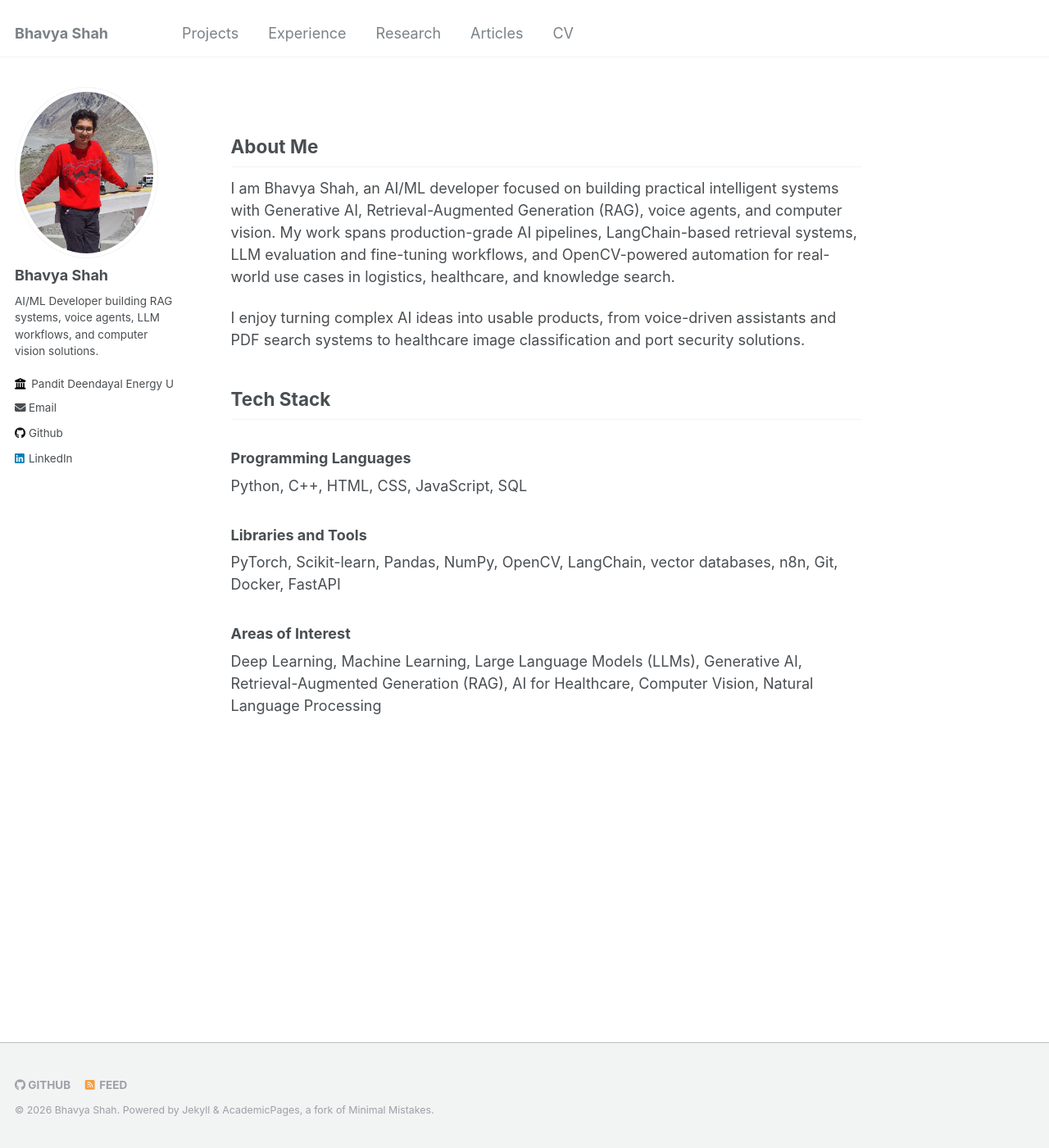
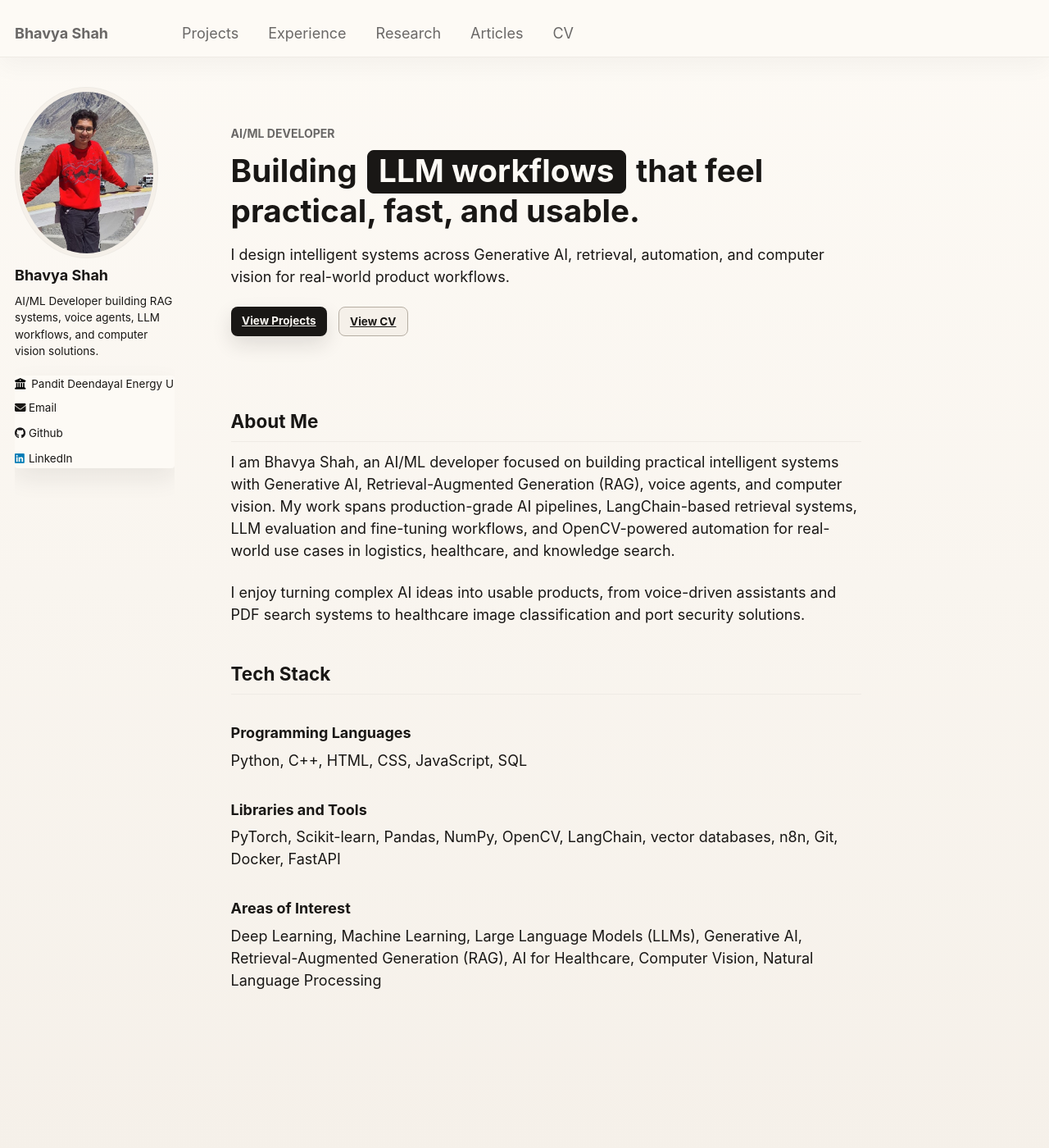
Before and after one commit to B3CODER/B3CODER.github.io, a Jekyll site: the page built from _pages/about.md, in a window 1280 px wide and 1400 px high. Shown: the whole window at 82% size. Built offline with Jekyll 4.4.1, drawn with Linux system fonts in a browser that asks for light colours.

Commit message:
Update portfolio UI palette and rotating hero text

```diff
--- a/_includes/scripts.html
+++ b/_includes/scripts.html
@@ -1,4 +1,5 @@
 <script src="{{ base_path }}/assets/js/main.min.js"></script>
+<script src="{{ base_path }}/assets/js/custom-ui.js"></script>
 
 {% include analytics.html %}
 {% include /comments-providers/scripts.html %}
--- a/_pages/about.md
+++ b/_pages/about.md
@@ -7,6 +7,16 @@ redirect_from:
   - /about/
   - /about.html
 ---
+
+<section class="home-hero">
+  <p class="home-hero__eyebrow">AI/ML Developer</p>
+  <h1>Building <span class="rotating-text" data-rotating-text="RAG systems|voice agents|LLM workflows|computer vision"><span class="rotating-text__value">RAG systems</span></span> that feel practical, fast, and usable.</h1>
+  <p>I design intelligent systems across Generative AI, retrieval, automation, and computer vision for real-world product workflows.</p>
+  <p class="home-hero__actions">
+    <a class="btn" href="/projects/">View Projects</a>
+    <a class="btn btn--soft" href="/cv/">View CV</a>
+  </p>
+</section>
 
 ## About Me
 
--- /dev/null
+++ b/_sass/_custom-ui.scss
@@ -0,0 +1,170 @@
+/* ==========================================================================
+   Custom portfolio UI
+   ========================================================================== */
+
+body {
+  background:
+    linear-gradient(180deg, #FDFAF5 0%, #F5F0E9 100%);
+}
+
+.masthead {
+  background: rgba(253, 250, 245, 0.94);
+  border-bottom-color: #EFEBE5;
+  box-shadow: 0 10px 30px rgba(25, 23, 21, 0.04);
+}
+
+.greedy-nav {
+  background: transparent;
+
+  a {
+    letter-spacing: 0;
+  }
+
+  .visible-links a:before {
+    height: 2px;
+    background: #191715;
+  }
+
+  button {
+    border-radius: 8px;
+  }
+
+  .hidden-links {
+    background: #FDFAF5;
+    border-color: #EFEBE5;
+  }
+}
+
+.page__content h2 {
+  border-bottom-color: #EFEBE5;
+}
+
+.author__avatar img {
+  background: #F5F0E9;
+  border-color: #EFEBE5;
+}
+
+.author__urls {
+  background: #FDFAF5;
+  border-color: #EFEBE5;
+  box-shadow: 0 12px 30px rgba(25, 23, 21, 0.08);
+}
+
+.btn {
+  border-radius: 8px;
+  background-color: #191715;
+  color: #FDFAF5 !important;
+  box-shadow: 0 10px 24px rgba(25, 23, 21, 0.12);
+  transition: transform 0.2s ease, background-color 0.2s ease, box-shadow 0.2s ease;
+
+  &:hover {
+    background-color: #B6AEA3;
+    color: #191715 !important;
+    transform: translateY(-1px);
+    box-shadow: 0 14px 30px rgba(25, 23, 21, 0.16);
+  }
+
+  &--inverse,
+  &--soft {
+    color: #191715 !important;
+    border: 1px solid #B6AEA3 !important;
+    background-color: #F5F0E9;
+    box-shadow: none;
+
+    &:hover {
+      background-color: #EFEBE5;
+      border-color: #191715 !important;
+    }
+  }
+}
+
+.home-hero {
+  margin-bottom: 2.5em;
+  padding: 1.75em 0 1em;
+
+  h1 {
+    max-width: 760px;
+    margin-bottom: 0.45em;
+    color: #191715;
+    font-size: 2.15em;
+    line-height: 1.12;
+  }
+
+  p {
+    max-width: 760px;
+  }
+}
+
+.home-hero__eyebrow {
+  margin-bottom: 0.75em !important;
+  color: mix(#fff, #191715, 35%);
+  font-size: 0.78em !important;
+  font-weight: 700;
+  letter-spacing: 0;
+  text-transform: uppercase;
+}
+
+.home-hero__actions {
+  display: flex;
+  flex-wrap: wrap;
+  gap: 0.75rem;
+  margin-top: 1.25em !important;
+}
+
+.rotating-text {
+  display: inline-flex;
+  align-items: center;
+  min-height: 1.25em;
+  margin: 0 0.08em;
+  padding: 0.08em 0.34em 0.12em;
+  overflow: hidden;
+  vertical-align: baseline;
+  color: #FDFAF5;
+  background: #191715;
+  border: 1px solid #191715;
+  border-radius: 8px;
+  white-space: nowrap;
+}
+
+.rotating-text__value {
+  display: inline-block;
+  animation: rotatingTextIn 0.38s ease both;
+}
+
+.rotating-text.is-leaving .rotating-text__value {
+  animation: rotatingTextOut 0.24s ease both;
+}
+
+@keyframes rotatingTextIn {
+  from {
+    opacity: 0;
+    transform: translateY(90%);
+  }
+
+  to {
+    opacity: 1;
+    transform: translateY(0);
+  }
+}
+
+@keyframes rotatingTextOut {
+  from {
+    opacity: 1;
+    transform: translateY(0);
+  }
+
+  to {
+    opacity: 0;
+    transform: translateY(-90%);
+  }
+}
+
+@media (max-width: 600px) {
+  .home-hero h1 {
+    font-size: 1.65em;
+  }
+
+  .rotating-text {
+    margin-top: 0.2em;
+  }
+}
--- a/_sass/_variables.scss
+++ b/_sass/_variables.scss
@@ -55,20 +55,20 @@ $sidebar-link-max-width     : 250px;
    Colors
    ========================================================================== */
 
-$gray                       : #7a8288;
-$dark-gray                  : mix(#000, $gray, 40%);
-$darker-gray                : mix(#000, $gray, 60%);
-$light-gray                 : mix(#fff, $gray, 50%);
-$lighter-gray               : mix(#fff, $gray, 90%);
+$gray                       : #B6AEA3;
+$dark-gray                  : #191715;
+$darker-gray                : #191715;
+$light-gray                 : #EFEBE5;
+$lighter-gray               : #F5F0E9;
 
-$body-color                 : #fff;
-$background-color           : #fff;
-$code-background-color      : #fafafa;
+$body-color                 : #FDFAF5;
+$background-color           : #FDFAF5;
+$code-background-color      : #F5F0E9;
 $code-background-color-dark : $light-gray;
-$text-color                 : $dark-gray;
-$border-color               : $lighter-gray;
+$text-color                 : #191715;
+$border-color               : #EFEBE5;
 
-$primary-color              : #7a8288;
+$primary-color              : #191715;
 $success-color              : #62c462;
 $warning-color              : #f89406;
 $danger-color               : #ee5f5b;
@@ -102,11 +102,11 @@ $xing-color                 : #006567;
 
 
 /* links */
-$link-color                 : $info-color;
-$link-color-hover           : mix(#000, $link-color, 25%);
-$link-color-visited         : mix(#fff, $link-color, 25%);
-$masthead-link-color        : $primary-color;
-$masthead-link-color-hover  : mix(#000, $primary-color, 25%);
+$link-color                 : #191715;
+$link-color-hover           : mix(#fff, #191715, 25%);
+$link-color-visited         : mix(#fff, #191715, 35%);
+$masthead-link-color        : mix(#fff, #191715, 35%);
+$masthead-link-color-hover  : #191715;
 
 
 /*
--- a/assets/css/main.scss
+++ b/assets/css/main.scss
@@ -38,4 +38,5 @@
 @import "vendor/font-awesome/solid";
 @import "vendor/font-awesome/brands";
 @import "vendor/magnific-popup/magnific-popup";
+@import "custom-ui";
 @import "print";
--- /dev/null
+++ b/assets/js/custom-ui.js
@@ -0,0 +1,27 @@
+(function () {
+  var rotators = document.querySelectorAll("[data-rotating-text]");
+
+  if (!rotators.length) {
+    return;
+  }
+
+  rotators.forEach(function (rotator) {
+    var texts = rotator.getAttribute("data-rotating-text").split("|").filter(Boolean);
+    var value = rotator.querySelector(".rotating-text__value");
+    var index = 0;
+
+    if (!texts.length || !value) {
+      return;
+    }
+
+    window.setInterval(function () {
+      rotator.classList.add("is-leaving");
+
+      window.setTimeout(function () {
+        index = (index + 1) % texts.length;
+        value.textContent = texts[index];
+        rotator.classList.remove("is-leaving");
+      }, 240);
+    }, 2000);
+  });
+}());
```
